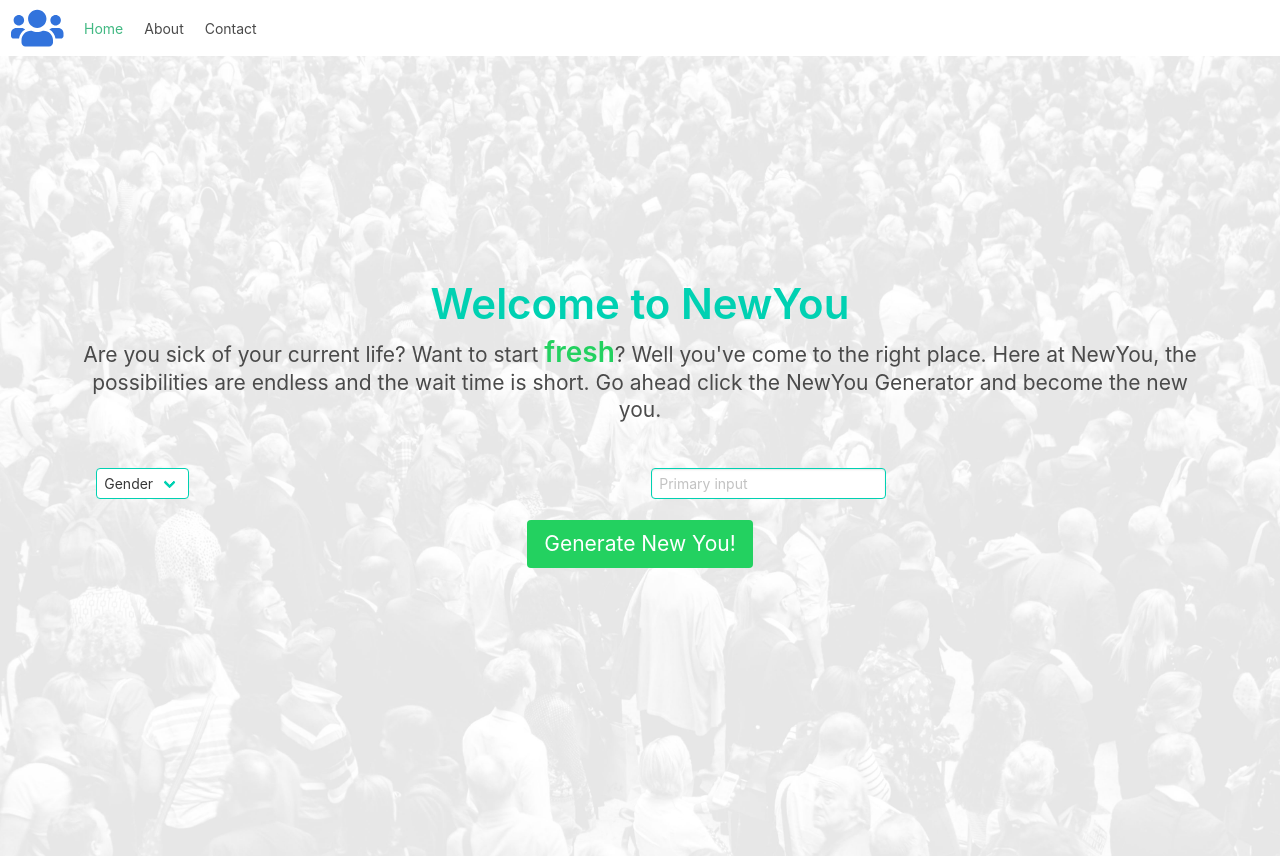
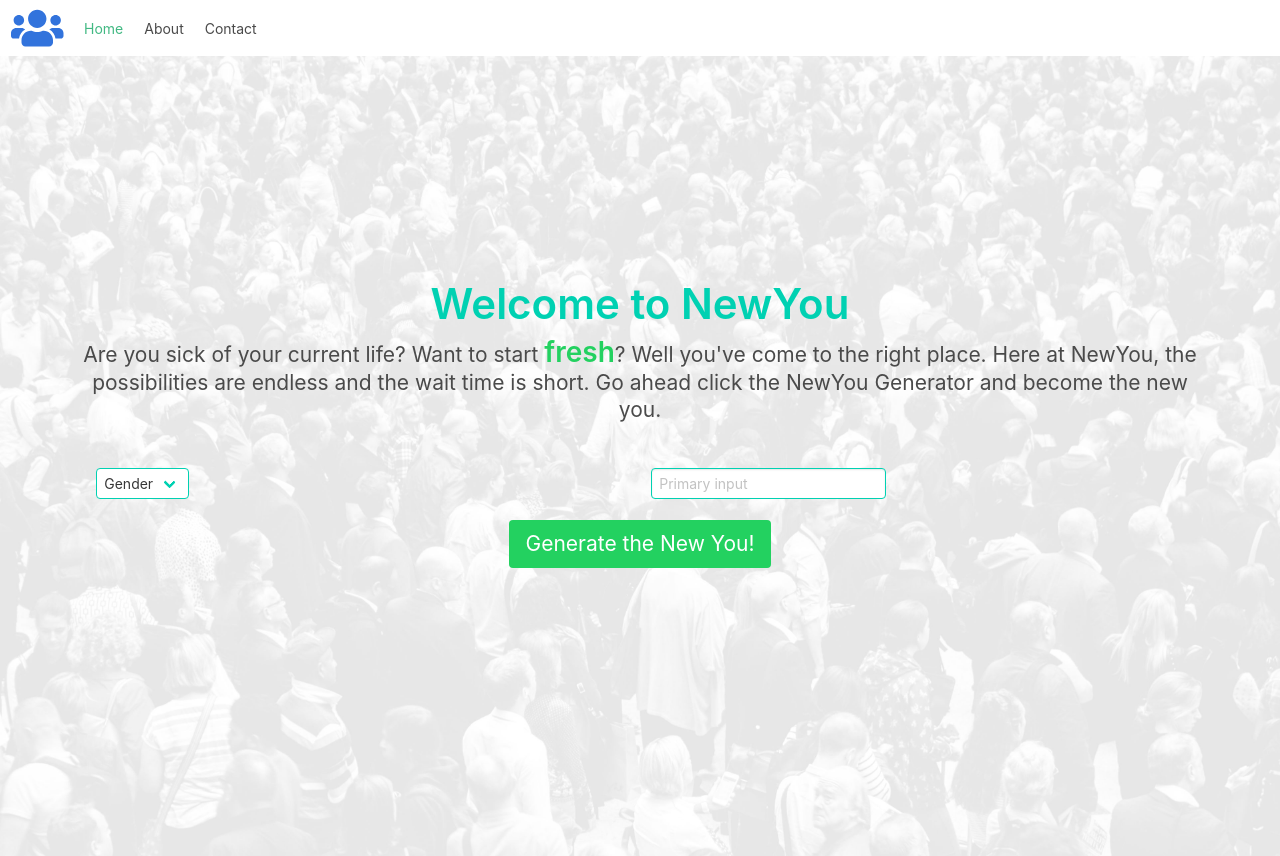
Before and after one commit to KennyStephens/vue-final-kenny-stephens, a Vue app: page /#/ in a window 1280 px wide. Built offline with nearby package versions, Linux system fonts and the light colour scheme.

Commit message:
Added a word.

```diff
--- a/src/components/AppNewYouGen.vue
+++ b/src/components/AppNewYouGen.vue
@@ -25,7 +25,7 @@
         <button
             class="button is-block is-success mb-5 is-large ma-auto"
             @click="newYouGen"
-            v-if="!loadingAnimation">Generate New You!</button>
+            v-if="!loadingAnimation">Generate the New You!</button>
             <transition name="fade">
             <div v-if="loadingAnimation">
                 <h1 class="title has-text-centered mb-0">GENERATING...</h1>
```
